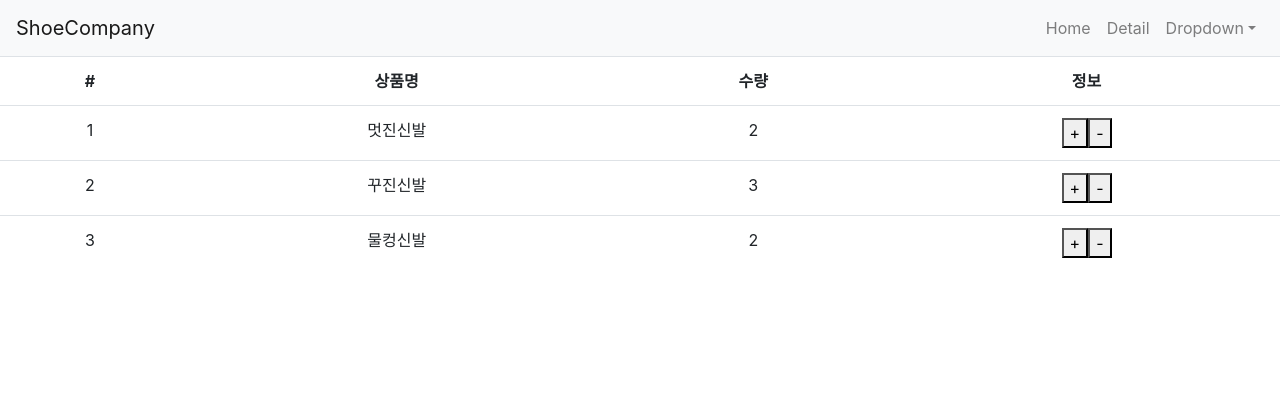
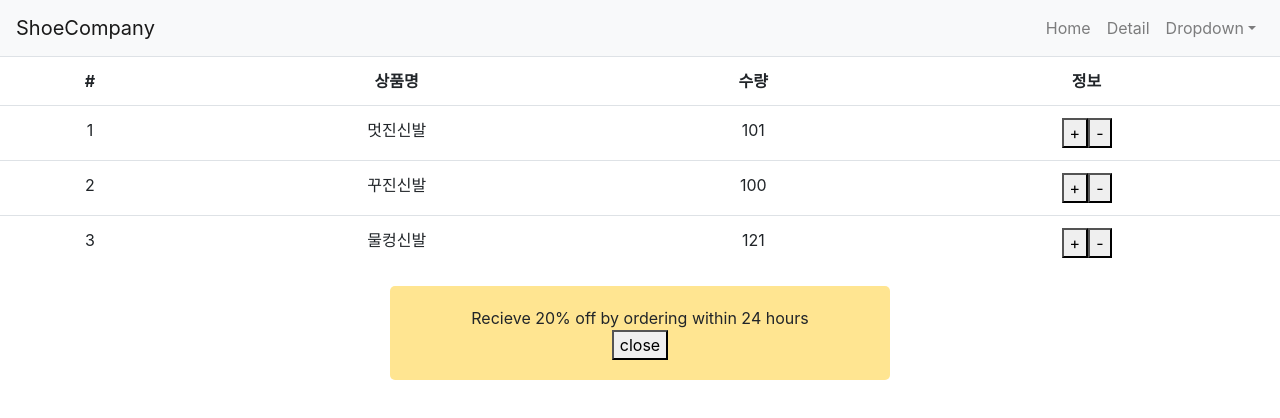
Before and after one commit to xxalsgh0203/shopping_mall, a React (Create React App) app: page /cart in a window 1280 px wide. Shown: the top 418 px of the page. Built offline with nearby package versions, Linux system fonts and the light colour scheme.

Commit message:
made adding to cart function with more details

```diff
--- a/src/App.js
+++ b/src/App.js
@@ -5,7 +5,7 @@ import ProductInfo from './data';
 import { Link, Route, Switch } from 'react-router-dom';
 import Detail from './components/Detail.js';
 import Home from './components/Home.js';
-import Cart from './Cart.js';
+import Cart from './components/Cart.js';
 
 function App() {
 
--- a/src/Cart.js
+++ b/src/components/Cart.js
@@ -1,8 +1,11 @@
 import React from 'react'
+import {useState} from 'react';
 import {Table} from 'react-bootstrap'
 import { connect } from 'react-redux'
 
 function Cart(props){
+
+    let [alertbox, updatealertbox] = useState(true);
     return (
         <div>
             <Table responsive>
@@ -29,6 +32,13 @@ function Cart(props){
                 }
 
             </Table>
+
+            {
+                alertbox == true
+                ? <EventAlert updatealertbox={updatealertbox}/>
+                : null
+            }
+
         </div>
     )
 }
@@ -39,4 +49,13 @@ function statetoProps(state){
     }
 }
 
+function EventAlert(props) {
+    return (
+        <div className="my-alert-yellow">
+            <p>Recieve 20% off by ordering within 24 hours</p>
+            <button onClick={()=>{props.updatealertbox(false)}}>close</button>
+        </div>
+    )
+}
+
 export default connect(statetoProps)(Cart)
--- /dev/null
+++ b/src/components/Cart.scss
@@ -0,0 +1,18 @@
+@mixin func() { // 함수처럼 만들어서 사용할 수 있음
+    background: #eeee;
+    padding: 20px;
+    border-radius: 5px;
+    max-width: 500px;
+    width: 100%;
+    margin: auto;
+}
+
+
+.my-alert {
+    @include func();
+}
+
+.my-alert-yellow {
+    @extend .my-alert; // extend 해서 사용할 수 있음
+    background: #ffe591;
+}
--- a/src/components/Detail.js
+++ b/src/components/Detail.js
@@ -4,7 +4,7 @@ import styled from 'styled-components';
 import './Detail.scss';
 import {Nav} from 'react-bootstrap'
 import {CSSTransition} from "react-transition-group"
-
+import { connect } from 'react-redux'
 
 let DetailBox = styled.div`
     padding-top : 30px;
@@ -62,6 +62,8 @@ function Detail(props) {
                         let newArray = [...props.stock];
                         newArray[productDetailFound.id] -= 1;
                         props.updateStock(newArray);
+                        props.dispatch({type : 'addtocart', payload : {title: productDetailFound.title, content: productDetailFound.id}})
+                        history.push('/cart');
                     }}>Order</button>
                     <button className="btn btn-danger" onClick={()=>{
                         history.goBack();
@@ -109,5 +111,10 @@ function TabContent(props) {
     }
 }
 
+function statetoprops(state){
+    return {
+      state : state
+    }
+  }
 
-export default Detail;
+export default connect(statetoprops)(Detail)
--- a/src/index.js
+++ b/src/index.js
@@ -8,13 +8,17 @@ import {Provider} from 'react-redux';
 import {createStore} from 'redux';
 
 let cartstate = [
-  {id: 0, name: '멋진신발', quantity: 2},
-  {id: 1, name: '꾸진신발', quantity: 3},
-  {id: 2, name: '물컹신발', quantity: 2}
+  {id: 0, name: '멋진신발', quantity: 101},
+  {id: 1, name: '꾸진신발', quantity: 100},
+  {id: 2, name: '물컹신발', quantity: 121}
 ];
 
 function reducer(state = cartstate, action){
-  if(action.type == 'add'){
+  if(action.type == 'addtocart'){
+    let newArray = [...state];
+    newArray.push({id: action.payload.id, name: action.payload.title, quantity: 100});
+    return newArray;
+  }else if(action.type == 'add'){
     let newArray = [...state];
     newArray[action.id].quantity++;
     return newArray;
```
